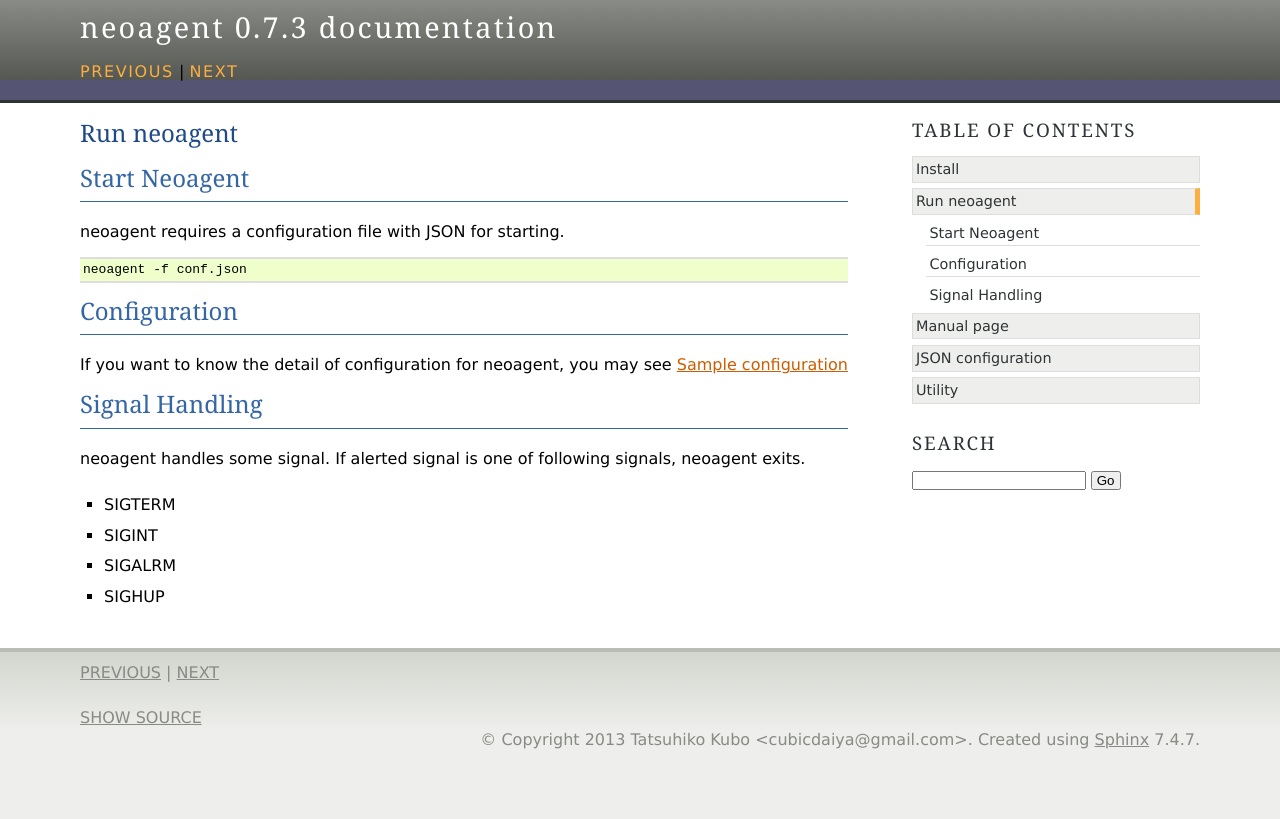
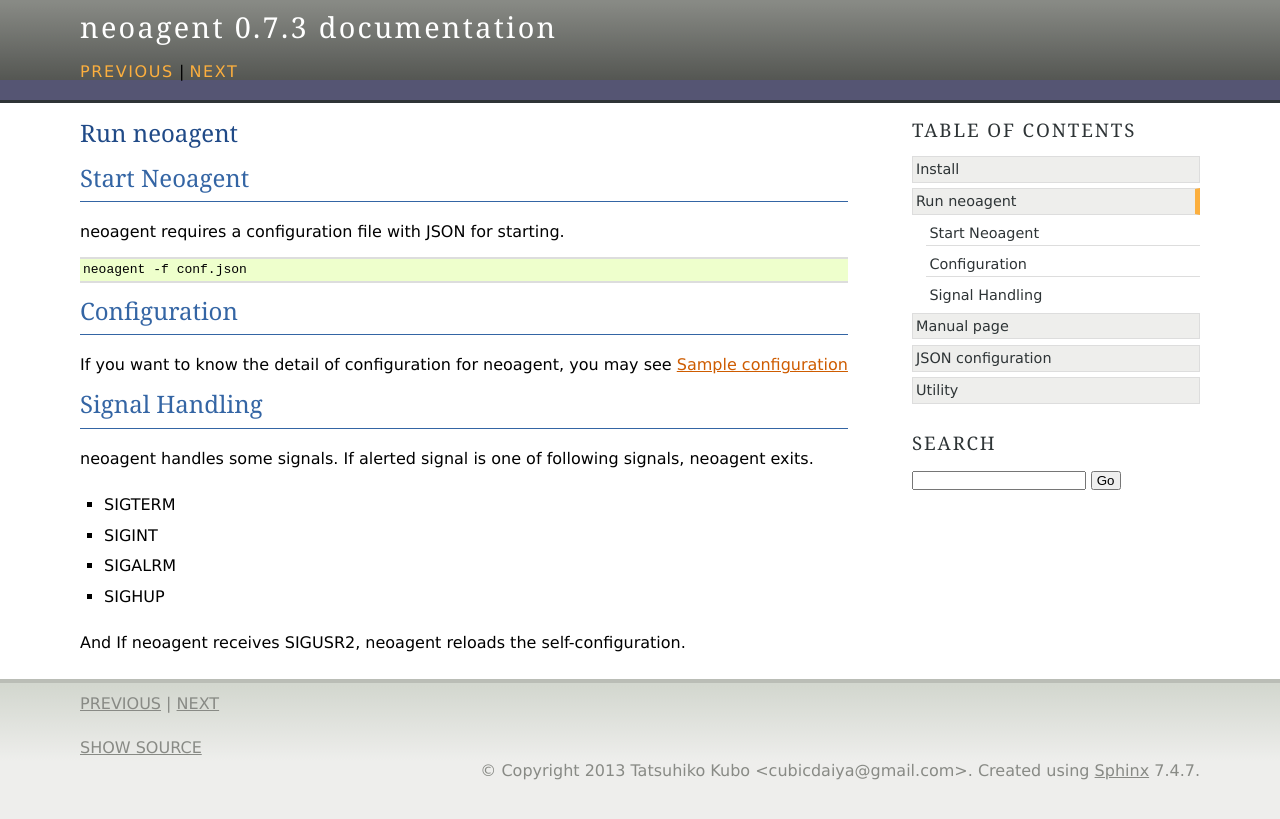
Before and after one commit to cubicdaiya/neoagent, a Sphinx documentation site: the page built from doc/source/run.rst, in a window 1280 px wide. Shown: the top 819 px of the page. Built offline with Sphinx 7.4.7, drawn with Linux system fonts in a browser that asks for light colours.

Commit message:
add contents for doc

```diff
--- a/doc/source/neoctl.rst
+++ b/doc/source/neoctl.rst
@@ -17,7 +17,7 @@
 
 **\-c, --cmd**
 
- command
+ command(restart or reload)
 
 **\-n, --name**
 
--- a/doc/source/run.rst
+++ b/doc/source/run.rst
@@ -22,9 +22,11 @@
 Signal Handling
 ====================
 
-neoagent handles some signal. If alerted signal is one of following signals, neoagent exits.
+neoagent handles some signals. If alerted signal is one of following signals, neoagent exits.
 
 - SIGTERM
 - SIGINT
 - SIGALRM
 - SIGHUP
+
+And If neoagent receives SIGUSR2, neoagent reloads the self-configuration.
```
